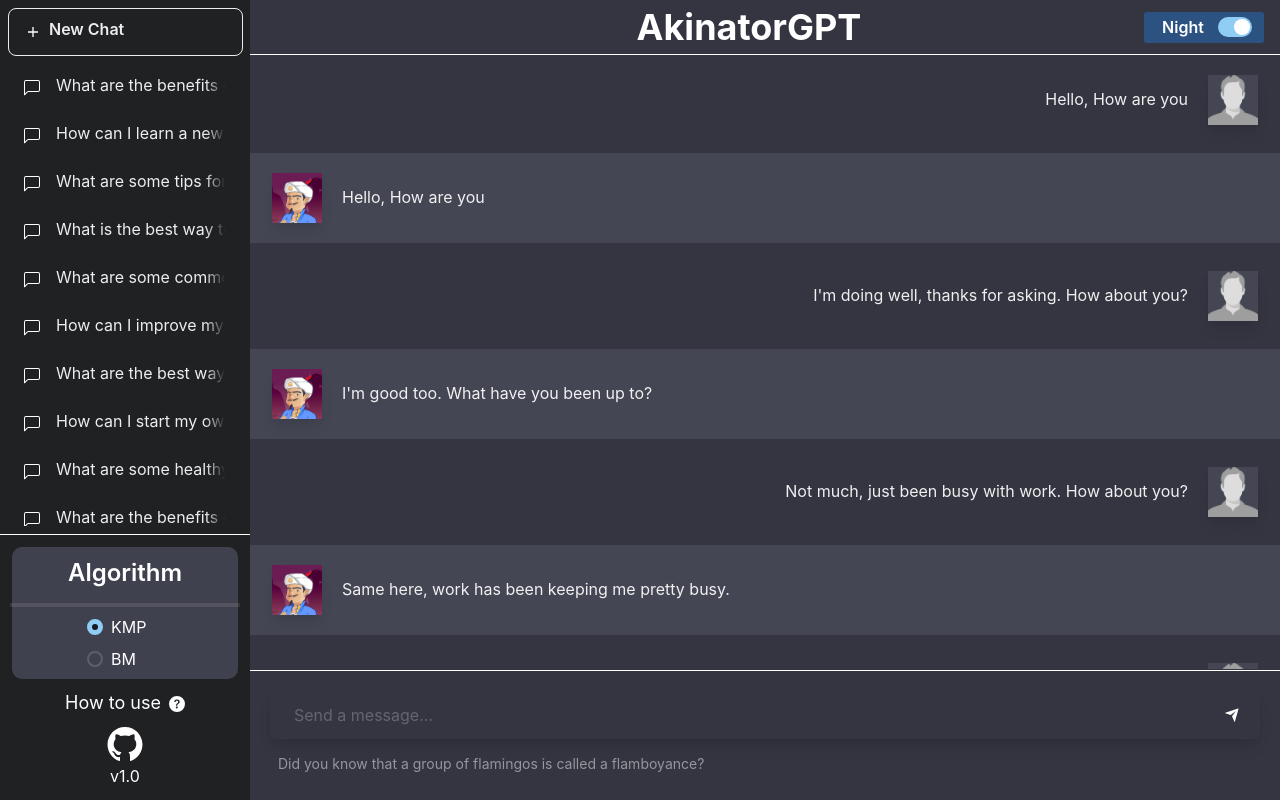
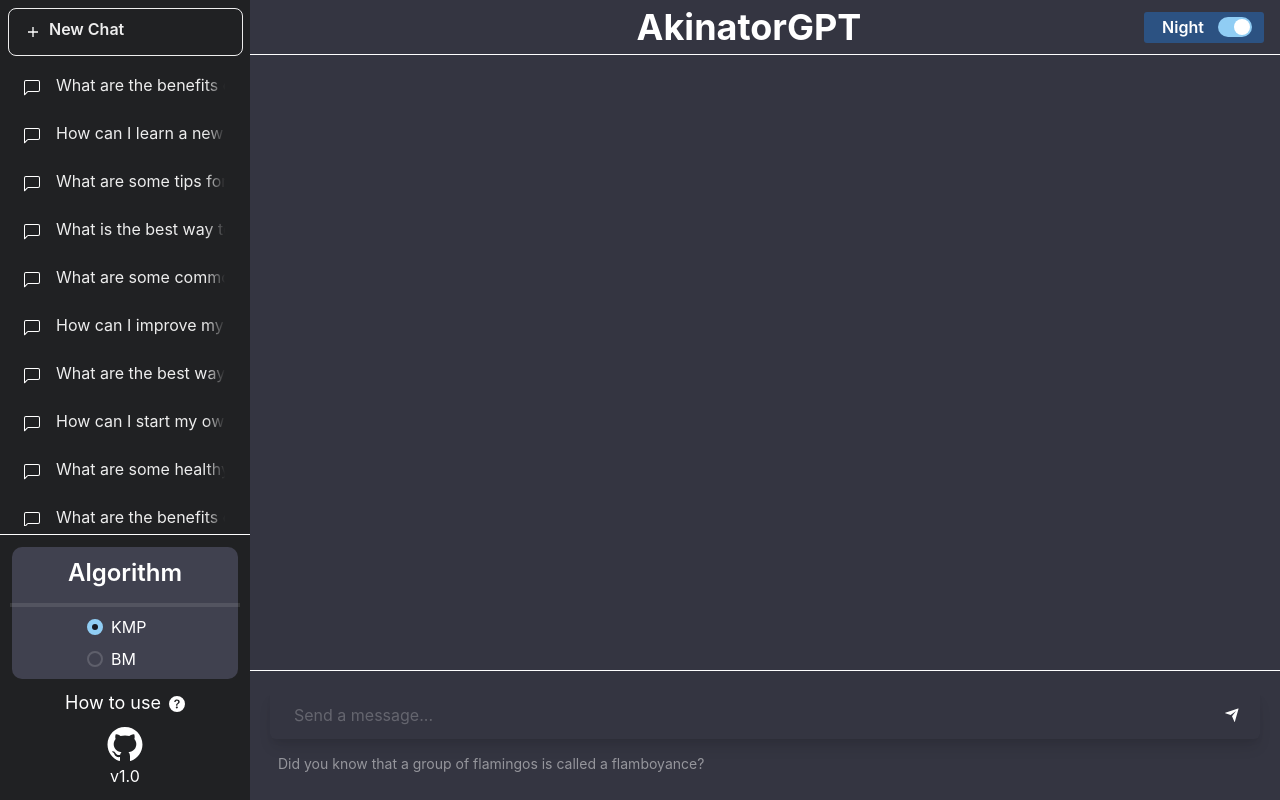
Before and after one commit to farhanfahreezy/Tubes3_13521058, a React (Vite) app: page / in a window 1280 px wide. Built offline with nearby package versions, Linux system fonts and the light colour scheme.

Commit message:
moving all useState to App.tsx

```diff
--- a/src/algorithm/database.js
+++ b/src/algorithm/database.js
@@ -342,7 +342,7 @@ function deleteHistory(number) {
     });
 */
 function getDialogs(number, callback) {
-    const sqlSelect = `SELECT * FROM history WHERE number = ? ORDER BY timestamp ASC`;
+    const sqlSelect = `SELECT * FROM history WHERE number = ? ORDER BY timestamp, ID ASC`;
     connection.query(sqlSelect, [number], (error, results) => {
         if (error) {
             console.error(error);
@@ -351,7 +351,9 @@ function getDialogs(number, callback) {
             let dialogs = [];
             for (const row of results) {
                 found = true;
-                dialogs.push(row.dialog);
+                dialogs.push(
+                    {ID :row.ID, number : row.number, who: row.who, dialog: row.dialog}
+                    );
             }
             if (found) {
                 console.log(`History number ${number} ditemukan dan dialog telah diambil`)
--- a/src/component/BottomSidebar.tsx
+++ b/src/component/BottomSidebar.tsx
@@ -13,7 +13,12 @@ import { BsFillQuestionCircleFill } from "react-icons/bs";
 import { AiFillGithub } from "react-icons/ai";
 import ModeSwitch from "./ModeSwitch";
 
-const BottomSidebar = () => {
+interface BottomSidebarProps {
+  selectedVal: string;
+  handleChage: (num: string) => void;
+}
+
+const BottomSidebar = ({ selectedVal, handleChage }: BottomSidebarProps) => {
   return (
     <>
       <VStack bg="#40414F" borderRadius="10">
@@ -26,7 +31,7 @@ const BottomSidebar = () => {
           Algorithm
         </Text>
         <Divider borderWidth={2} overflow="hidden" />
-        <RadioButton />
+        <RadioButton selectedVal={selectedVal} handleChage={handleChage} />
       </VStack>
       <VStack marginTop={1} spacing="0px">
         <Show below="md">
--- a/src/component/BubbleChat.tsx
+++ b/src/component/BubbleChat.tsx
@@ -22,13 +22,17 @@ const BubbleChat = ({ sender, text, index }: ChatProps) => {
         justifyContent="center"
         alignItems="top"
       >
-        <Box boxSize="50px">
+        <Box
+          boxSize="50px"
+          borderRadius={5}
+          overflow="hidden"
+          boxShadow={sender === 0 ? "lg" : ""}
+        >
           {sender === 0 && (
             <Image
               boxSize="50px"
               objectFit="cover"
               src={akinatorLogo}
-              boxShadow="lg"
               border="0px"
             />
           )}
@@ -41,13 +45,18 @@ const BubbleChat = ({ sender, text, index }: ChatProps) => {
         >
           {text}
         </Text>
-        <Box boxSize="50px" bg={bgBot}>
+        <Box
+          boxSize="50px"
+          bg={bgBot}
+          borderRadius={5}
+          overflow="hidden"
+          boxShadow={sender === 1 ? "lg" : ""}
+        >
           {sender === 1 && (
             <Image
               boxSize="50px"
               objectFit="cover"
               src={userLogo}
-              boxShadow="lg"
               border="0px"
             />
           )}
--- a/src/component/ChatContainer.tsx
+++ b/src/component/ChatContainer.tsx
@@ -5,95 +5,36 @@ import {
   useBreakpointValue,
 } from "@chakra-ui/react";
 import BubbleChat from "./BubbleChat";
+import * as database from "../algorithm/database";
+import { forEach } from "mathjs";
+
+// interface ChatCointainerProps {
+//   history: ChatHistory[];
+// }
+
+// interface ChatHistory {
+//   ID: number;
+//   number: number;
+//   who: number;
+//   dialog: string;
+// }
+
+// function createChat(chatProp: any) {
+//   return (
+//     <BubbleChat
+//       sender={chatProp.who}
+//       text={chatProp.dialog}
+//       index={chatProp.ID}
+//     ></BubbleChat>
+//   );
+// }
 
 const ChatContainer = () => {
-  const dummyChat = [
-    { sender: 1, text: "Hello, How are you" },
-    { sender: 0, text: "Hello, How are you" },
-
-    { sender: 1, text: "I'm doing well, thanks for asking. How about you?" },
-    { sender: 0, text: "I'm good too. What have you been up to?" },
-
-    { sender: 1, text: "Not much, just been busy with work. How about you?" },
-    { sender: 0, text: "Same here, work has been keeping me pretty busy." },
-
-    {
-      sender: 1,
-      text: "Yeah, it can be tough sometimes. What do you do for work?",
-    },
-    { sender: 0, text: "I work in marketing. How about you?" },
-
-    {
-      sender: 1,
-      text: "I work in tech. It's a pretty demanding job, but I enjoy it.",
-    },
-    {
-      sender: 0,
-      text: "That sounds interesting. What kind of tech do you work on?",
-    },
-
-    {
-      sender: 1,
-      text: "I work on software development, specifically in the AI field.",
-    },
-    {
-      sender: 0,
-      text: "Wow, that's really impressive. AI is such a fascinating topic.",
-    },
-
-    {
-      sender: 1,
-      text: "Yes, it definitely is. What do you like to do in your free time?",
-    },
-    { sender: 0, text: "I enjoy reading and going to the gym. How about you?" },
-
-    {
-      sender: 1,
-      text: "I like to play video games and watch movies. What kind of books do you like to read?",
-    },
-    {
-      sender: 0,
-      text: "I enjoy reading science fiction and mystery novels. How about you?",
-    },
-
-    {
-      sender: 1,
-      text: "I also like science fiction, but I also enjoy reading fantasy and horror.",
-    },
-    {
-      sender: 0,
-      text: "That's cool. Do you have any favorite authors in those genres?",
-    },
-
-    {
-      sender: 1,
-      text: "For science fiction, I really like Isaac Asimov and Arthur C. Clarke. For fantasy, J.R.R. Tolkien is my favorite. And for horror, Stephen King is hard to beat.",
-    },
-    {
-      sender: 0,
-      text: "Those are all great authors. I've read some of their books and enjoyed them.",
-    },
-
-    {
-      sender: 1,
-      text: "Yeah, they're all really talented writers. It was nice chatting with you.",
-    },
-    { sender: 0, text: "Likewise. Have a good day!" },
-    {
-      sender: 1,
-      text: "Tell me story of Naruto",
-    },
-    {
-      sender: 0,
-      text: `Naruto is a popular Japanese anime and manga series created by Masashi Kishimoto. The story follows a young boy named Naruto Uzumaki, who dreams of becoming the Hokage, the leader of his village. /n
-
-      Naruto is a member of the Uzumaki clan, but his parents died when he was just a baby. He was shunned by the villagers of his hometown because he was the host of the Nine-Tailed Fox, a powerful and destructive creature that had attacked the village years ago. Naruto grew up as a lonely outcast, but he never gave up on his dream of becoming Hokage.
-
-      In order to achieve his dream, Naruto joined the ninja academy and trained under the guidance of his teacher, Iruka Umino. Naruto was often reckless and impulsive, but he possessed a strong will and a kind heart. He also had a natural talent for ninja skills, especially when it came to using his signature technique, the Shadow Clone Jutsu.
-
-      As Naruto grew up, he made friends and allies, including Sasuke Uchiha and Sakura Haruno, who would become his teammates on many missions. Naruto's skills continued to grow, and he faced many powerful foes, including Orochimaru, a former student of his teacher, and the Akatsuki, a criminal organization that sought to capture the Nine-Tailed Fox.`,
-    },
-  ];
+  // database.connect();
+  // const dummyChat = database.getDialogs(0, () => {
+  //   console.log("found");
+  // });
+  // database.disconnect();
   return (
     <VStack
       h="100%"
@@ -119,13 +60,14 @@ const ChatContainer = () => {
         zIndex: "2",
       }}
     >
-      {dummyChat.map((item, index) => (
+      {/* {dummyChat.map((item: ChatHistory) => (
         <BubbleChat
-          sender={item.sender}
-          text={item.text}
-          index={index}
+          sender={item.who}
+          text={item.dialog}
+          index={item.ID}
         ></BubbleChat>
-      ))}
+      ))} */}
+      console.log(dummyChat)
     </VStack>
   );
 };
--- a/src/component/HistoryList.tsx
+++ b/src/component/HistoryList.tsx
@@ -10,16 +10,17 @@ interface History {
 
 interface HistoryTitle {
   hist: History[];
+  selectedId: number;
+  handleSelectList: (id: number) => void;
 }
 
-function HistoryList({ hist }: HistoryTitle) {
-  const [selectedIndex, setSelectedIndex] = useState(-1);
+function HistoryList({ hist, selectedId, handleSelectList }: HistoryTitle) {
   return (
     <Container ml="-6">
       {hist.map((item) => (
         <Button
           key={item.id}
-          variant={item.id === selectedIndex ? "solid" : "ghost"}
+          variant={item.id === selectedId ? "solid" : "ghost"}
           height="48px"
           width="235px"
           borderRadius="8px"
@@ -33,7 +34,7 @@ function HistoryList({ hist }: HistoryTitle) {
           textOverflow="ellipsis"
           whiteSpace="nowrap"
           onClick={() => {
-            setSelectedIndex(item.id);
+            handleSelectList(item.id);
           }}
         >
           <Container
--- a/src/component/MainWindow.tsx
+++ b/src/component/MainWindow.tsx
@@ -1,3 +1,4 @@
+import { ChangeEvent, KeyboardEvent } from "react";
 import {
   Grid,
   GridItem,
@@ -7,8 +8,27 @@ import {
 import TopBar from "./TopBar";
 import ChatContainer from "./ChatContainer";
 import InputContainer from "./InputContainer";
+import { i } from "mathjs";
 
-const MainWindow = () => {
+interface MainWindowProps {
+  inputValue: string;
+  setInputValue: (newString: string) => void;
+  outputValue: string;
+  setOutputValue: (newString: string) => void;
+  handleInputChange: (event: ChangeEvent<HTMLInputElement>) => void;
+  handleButtonClick: () => void;
+  handleInputEnter: (event: KeyboardEvent<HTMLInputElement>) => void;
+}
+
+const MainWindow = ({
+  inputValue,
+  setInputValue,
+  outputValue,
+  setOutputValue,
+  handleInputChange,
+  handleButtonClick,
+  handleInputEnter,
+}: MainWindowProps) => {
   const bgTopBar = useColorModeValue("#202123", "#343541");
   const bgBorder = useColorModeValue("#202123", "#FFFFFF");
   const currentBreakpoint = useBreakpointValue({ base: "base", md: "md" });
@@ -48,7 +68,15 @@ const MainWindow = () => {
           h="fit-content"
           w="100%"
         >
-          <InputContainer />
+          <InputContainer
+            inputValue={inputValue}
+            setInputValue={setInputValue}
+            outputValue={outputValue}
+            setOutputValue={setOutputValue}
+            handleInputChange={handleInputChange}
+            handleButtonClick={handleButtonClick}
+            handleInputEnter={handleInputEnter}
+          />
         </GridItem>
       </Grid>
     </>
--- a/src/component/RadioButton.tsx
+++ b/src/component/RadioButton.tsx
@@ -1,15 +1,15 @@
 import { FormControl, VStack, Radio, RadioGroup } from "@chakra-ui/react";
-import { useState, ChangeEvent } from "react";
+import { useState } from "react";
 
-const RadioButton = () => {
-  const [selectedValue, setSelectedValue] = useState("KMP");
-  const handleChange = (val: string) => {
-    setSelectedValue(val);
-  };
+interface RadioButtonProps {
+  selectedVal: string;
+  handleChage: (num: string) => void;
+}
 
+const RadioButton = ({ selectedVal, handleChage }: RadioButtonProps) => {
   return (
     <FormControl as="fieldset">
-      <RadioGroup value={selectedValue} onChange={handleChange}>
+      <RadioGroup value={selectedVal} onChange={handleChage}>
         <VStack
           spacing="2"
           align="flex-start"
--- a/src/component/Sidebar.tsx
+++ b/src/component/Sidebar.tsx
@@ -9,7 +9,19 @@ import { IoMdAdd } from "react-icons/io";
 import HistoryList from "./HistoryList";
 import BottomSidebar from "./BottomSidebar";
 
-function Sidebar() {
+interface SidebarProps {
+  selectedId: number;
+  handleSelectList: (id: number) => void;
+  selectedVal: string;
+  handleChage: (num: string) => void;
+}
+
+function Sidebar({
+  selectedId,
+  handleSelectList,
+  selectedVal,
+  handleChage,
+}: SidebarProps) {
   const currentBreakpoint = useBreakpointValue({ base: "base", md: "md" });
 
   let history = [
@@ -126,10 +138,14 @@ function Sidebar() {
             zIndex: "2",
           }}
         >
-          <HistoryList hist={history} />
+          <HistoryList
+            hist={history}
+            selectedId={selectedId}
+            handleSelectList={handleSelectList}
+          />
         </Container>
         <Container h="auto" padding={3} borderTop="1px">
-          <BottomSidebar />
+          <BottomSidebar selectedVal={selectedVal} handleChage={handleChage} />
         </Container>
       </VStack>
     </>
```
Also changed, not shown: src/App.tsx (+49 -2 lines), src/algorithm/testing.js (+10 -2 lines), src/component/InputContainer.tsx (+30 -14 lines), src/assets/img/userLogo.png.
